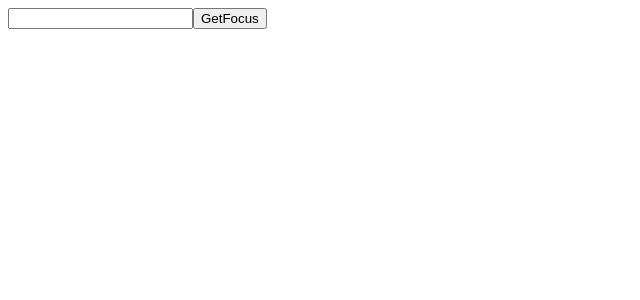
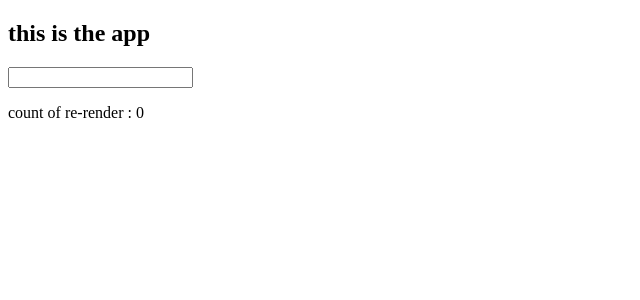
Before and after one commit to womoboy/react-daywork, a React (Create React App) app: page / in a window 1280 px wide. Shown: the top 300 px of the page, without its empty margins (0-640 px from the left). Built offline with nearby package versions, Linux system fonts and the light colour scheme.

Commit message:
track the re-render page with useEffect/ useRef/useState

```diff
--- a/src/App.js
+++ b/src/App.js
@@ -1,18 +1,21 @@
-import React, { useRef } from 'react';
+import React, { useState, useRef, useEffect } from 'react';
 
 const App = () => {
-    const inputElement = useRef();
+    const [inputValue, setInputValue] = useState('');
 
-    const getFocus = () => {
-        inputElement.current.focus();
-    }
+    const count = useRef(0);
+
+    useEffect(() => {
+        count.current += 1;
+    })
 
     return (
         <>
-            <input type="text" ref={inputElement} />
-            <button onClick={getFocus} >GetFocus</button>
+            <h2>this is the app</h2>
+            <input type="text" value={inputValue} onChange={(e) => setInputValue(e.target.value)} />
+            <p>count of re-render : {count.current} </p>
         </>
     )
 }
 
-export default App
+export default App;
```
